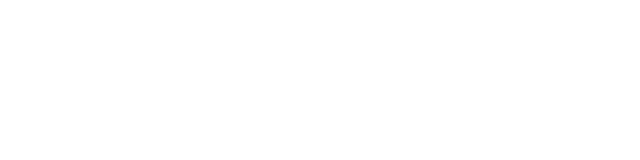
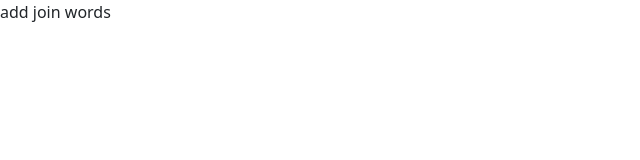
Before and after one commit to aloon/russian, a Next.js app: page /admin/join-words in a window 1280 px wide. Shown: the top 160 px of the page, without its empty margins (0-640 px from the left). Built offline with nearby package versions, Linux system fonts and the light colour scheme.

Commit message:
test work flows

```diff
--- a/pages/admin/join-words.js
+++ b/pages/admin/join-words.js
@@ -1,7 +1,7 @@
 export default function JoinWordsAdmin() {
     return (
         <>
-            <div></div>
+            <div>add join words</div>
         </>
     )
 }
```
